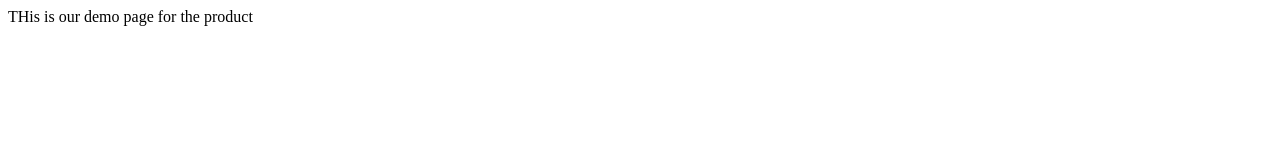
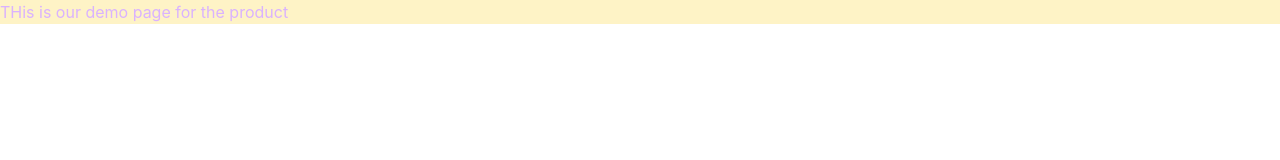
Before and after one commit to zaidachhwa/style_drill, a website: page index.html in a window 1280 px wide. Drawn offline with Linux system fonts and the light colour scheme.

Commit message:
chore: add package.json for Tailwind CSS setup with initial configuration

```diff
--- a/css/style.css
+++ b/css/style.css
@@ -1 +1,2 @@
 /* Main CSS File */
+@import "tailwindcss";
--- a/index.html
+++ b/index.html
@@ -4,8 +4,9 @@
     <meta charset="UTF-8">
     <meta name="viewport" content="width=device-width, initial-scale=1.0">
     <title>Document</title>
+    <link rel="stylesheet" href="./output/style.css">
 </head>
 <body>
-    THis is our demo page for the product
+    <p class="bg-amber-100 text-purple-300">THis is our demo page for the product </p>
 </body>
 </html>
```
Also changed, not shown: package.json (added, +25 -0 lines), README.md, output/style.css (added), 2 other files.
